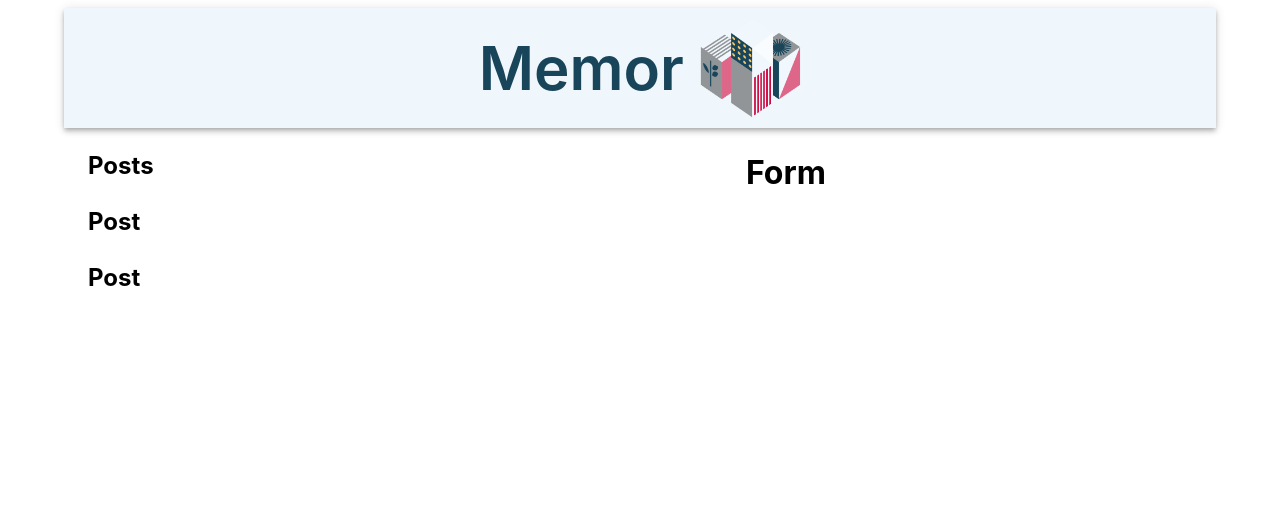
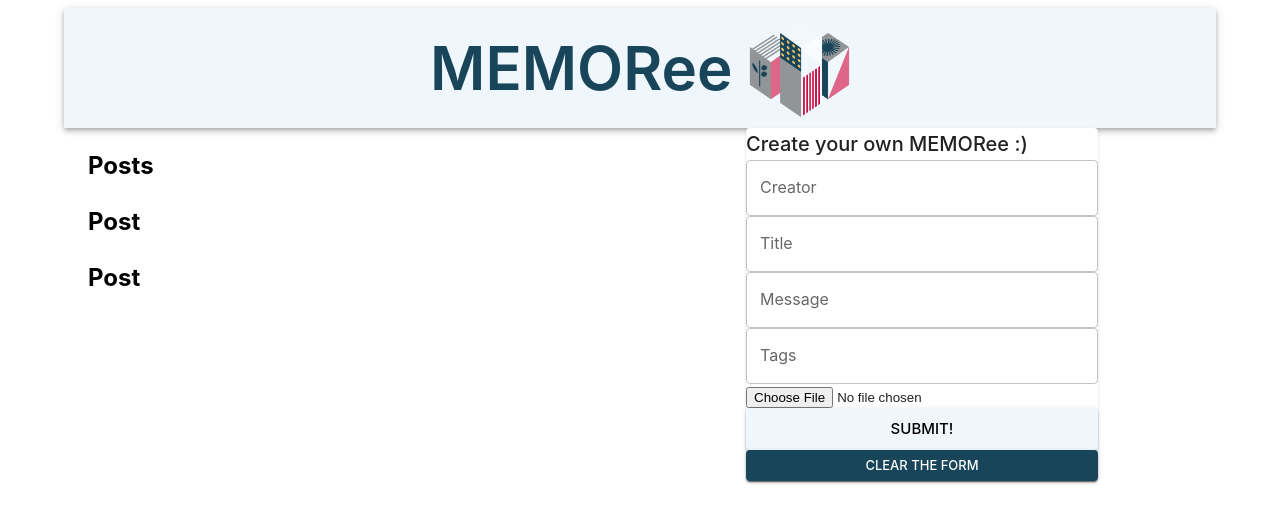
Before and after one commit to valkyrie-max/memorMERN, a React (Create React App) app in the folder client/: page / in a window 1280 px wide. Shown: the top 522 px of the page. Built offline with nearby package versions, Linux system fonts and the light colour scheme; no server answers.

Commit message:
added simple form

```diff
--- a/client/src/App.js
+++ b/client/src/App.js
@@ -28,7 +28,7 @@ const App = () => {
                alignItems: 'center',
                padding: '10px 0px'
             }}>
-               <Typography mr={2} variant="h2" fontWeight={600} color="secondary" align="center" component={"h1"}>Memor</Typography>
+               <Typography mr={2} variant="h2" fontWeight={600} color="secondary" align="center" component={"h1"}>MEMORee</Typography>
                <img src={memories} alt="memor" height="100" />
             </AppBar>
 
--- a/client/src/components/Form/Form.js
+++ b/client/src/components/Form/Form.js
@@ -1,8 +1,46 @@
-import React from 'react';
+import React, { useState } from 'react';
+import { TextField, Button, Typography, Paper } from '@mui/material';
+import FileBase from 'react-file-base64';
 
 const Form = () => {
+   const [postData, setPostData] = useState({
+      creator: '',
+      title: '',
+      message: '',
+      tags: '',
+      selectedFile: ''
+   });
+
+
+   const handleSubmit = () => {
+
+   }
+
+   const clear = () => {
+
+   }
+
+
    return(
-      <h1>Form</h1>
+      <Paper>
+         <form autoComplete="off" noValidate onSubmit={handleSubmit}>
+            <Typography variant="h6" component={"div"}>Create your own MEMORee :)</Typography>
+            <div className='formFields'>
+               <TextField name="creator" variant="outlined" label="Creator" fullWidth value={postData.creator}onChange={(e) => setPostData({ ...postData, creator: e.target.value })}/>
+               <TextField name="title" variant="outlined" label="Title" fullWidth value={postData.title}onChange={(e) => setPostData({ ...postData, title: e.target.value })}/>
+               <TextField name="message" variant="outlined" label="Message" fullWidth value={postData.message}onChange={(e) => setPostData({ ...postData, message: e.target.value })}/>
+               <TextField name="tags" variant="outlined" label="Tags" fullWidth value={postData.tags}onChange={(e) => setPostData({ ...postData, tags: e.target.value })}/>
+               <div>
+                  <FileBase type="file" multiple={false} onDone={({base64}) => setPostData({...postData, selectedFile: base64})} />
+               </div>
+            </div>
+
+            <div className="formButtons">
+               <Button variant="contained" color="primary" size="large" type="submit" fullWidth>Submit!</Button>
+               <Button variant="contained" color="secondary" size="small" onClick={clear} fullWidth>Clear the form</Button>
+            </div>
+         </form>
+      </Paper>
    )
 }
 
```
